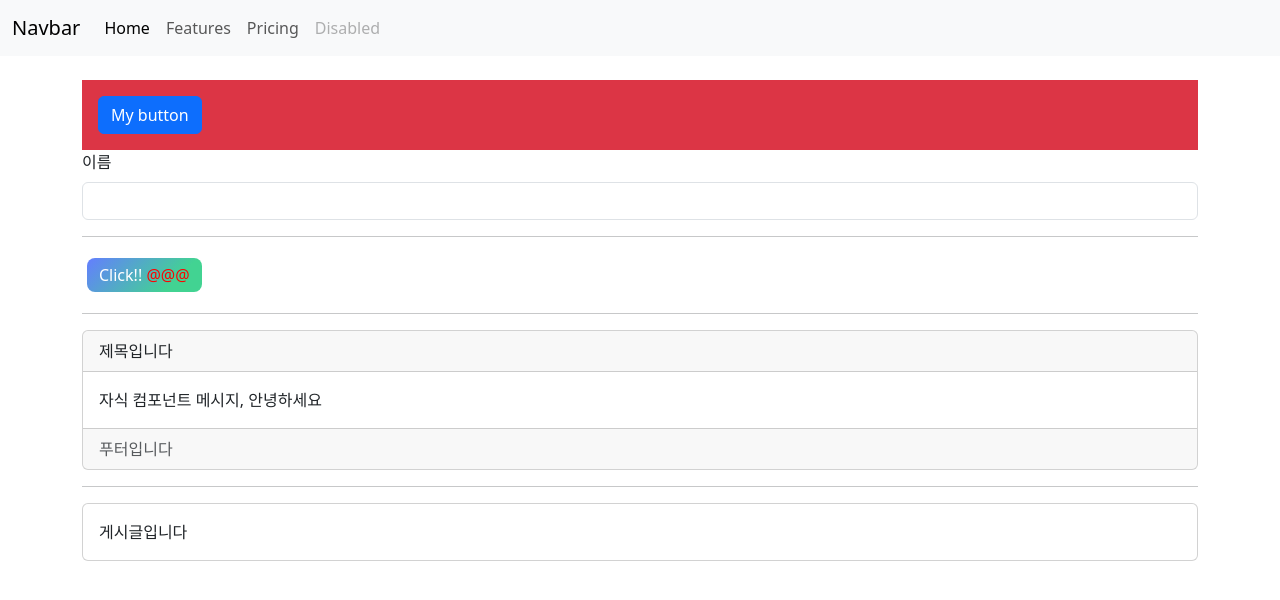
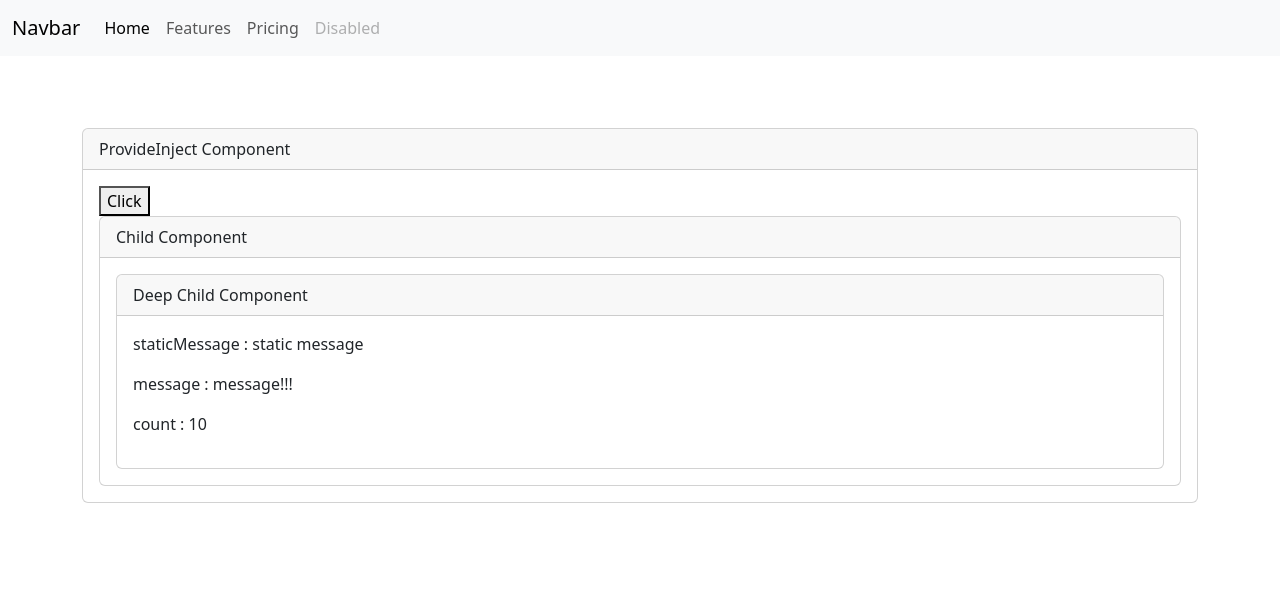
Before and after one commit to sukh115/VueParctice, a Vue app: page / in a window 1280 px wide. Shown: the top 600 px of the page. Built offline with nearby package versions, Linux system fonts and the light colour scheme.

Commit message:
feat : provide/inject 공부

```diff
--- /dev/null
+++ b/src/components/ChildCard.vue
@@ -0,0 +1,25 @@
+<template>
+  <div class="card">
+    <div class="card-header">Child Component</div>
+    <div class="card-body"><DeepChildCard></DeepChildCard></div>
+  </div>
+</template>
+
+<script>
+import { inject } from 'vue'
+import DeepChildCard from './DeepChildCard.vue'
+export default {
+  components: {
+    DeepChildCard,
+  },
+  setup() {
+    const appMessage = inject('appMessage')
+
+    return {
+      appMessage,
+    }
+  },
+}
+</script>
+
+<style lang="scss" scoped></style>
--- /dev/null
+++ b/src/components/DeepChildCard.vue
@@ -0,0 +1,31 @@
+<template>
+  <div class="card">
+    <div class="card-header">Deep Child Component</div>
+    <div class="card-body">
+      <p>staticMessage : {{ staticMessage }}</p>
+      <p>message : {{ message }}</p>
+      <p>count : {{ count }}</p>
+    </div>
+  </div>
+</template>
+
+<script>
+import { inject } from 'vue'
+
+export default {
+  setup() {
+    const staticMessage = inject('staticMessage')
+    const { message, updateMessage } = inject('message')
+    updateMessage('!!!')
+    const count = inject('count')
+
+    return {
+      staticMessage,
+      message,
+      count,
+    }
+  },
+}
+</script>
+
+<style lang="scss" scoped></style>
--- /dev/null
+++ b/src/components/ProvideInject.vue
@@ -0,0 +1,43 @@
+<template>
+  <div class="container py-4"></div>
+  <div class="card">
+    <div class="card-header">ProvideInject Component</div>
+    <div class="card-body">
+      <button @click="count++">Click</button>
+      <ChildCard></ChildCard>
+    </div>
+  </div>
+</template>
+
+<script>
+import { inject, provide, readonly, ref } from 'vue'
+import ChildCard from './ChildCard.vue'
+
+export default {
+  components: {
+    ChildCard,
+  },
+  setup() {
+    const staticMessage = 'static message'
+    const message = ref('message')
+    const updateMessage = (appenMessage) => {
+      message.value = message.value + appenMessage
+    }
+    const count = ref(10)
+    provide('staticMessage', staticMessage)
+    provide('message', { message: readonly(message), updateMessage })
+    provide('count', count)
+
+    const appMessage = inject('appMessage')
+    return {
+      staticMessage,
+      message,
+      count,
+      updateMessage,
+      appMessage,
+    }
+  },
+}
+</script>
+
+<style lang="scss" scoped></style>
--- a/src/components/TheView.vue
+++ b/src/components/TheView.vue
@@ -1,49 +1,22 @@
 <template>
-  <main>
-    <div class="container py-4">
-      <Mybase class="my-button" id="my-button" @click="sayHello" />
-      <LabelInput label="이름" data-id="id입니다" />
-      <hr />
-      <FancyButton>Click!! <span style="color: red">@@@</span></FancyButton>
-      <hr />
-      <AppCard>
-        <template #[slotArgs]>제목입니다</template>
-        <template #default="{ childMessage, helloMessage }"
-          >{{ childMessage }}, {{ helloMessage }}
-        </template>
-        <template #footer>푸터입니다</template>
-      </AppCard>
-      <hr />
-      <AppCard> <template #default> 게시글입니다 </template> </AppCard>
-    </div>
-  </main>
+  <div>
+    <main>
+      <div class="container py-4">
+        <ProvideInject />
+      </div>
+    </main>
+  </div>
 </template>
 
 <script>
-import { ref } from 'vue'
-import AppCard from './AppCard.vue'
-import FancyButton from './FancyButton.vue'
-import LabelInput from './LabelInput.vue'
-import Mybase from './Mybase.vue'
+import ProvideInject from './ProvideInject.vue'
 
 export default {
   components: {
-    Mybase,
-    LabelInput,
-    FancyButton,
-    AppCard,
+    ProvideInject,
   },
   setup() {
-    const sayHello = () => {
-      alert('안녕하세요!')
-    }
-    const slotArgs = ref('header')
-    const message = ref('안녕하세요')
-    return {
-      sayHello,
-      slotArgs,
-      message,
-    }
+    return {}
   },
 }
 </script>
--- a/src/main.js
+++ b/src/main.js
@@ -3,4 +3,4 @@ import 'bootstrap/dist/js/bootstrap.js'
 import { createApp } from 'vue'
 import App from './App.vue'
 
-createApp(App).mount('#app')
+createApp(App).provide('app-message', 'app message 입니다').mount('#app')
```
Also changed, not shown: src/components/ExampleView.vue (added, +51 -0 lines).
